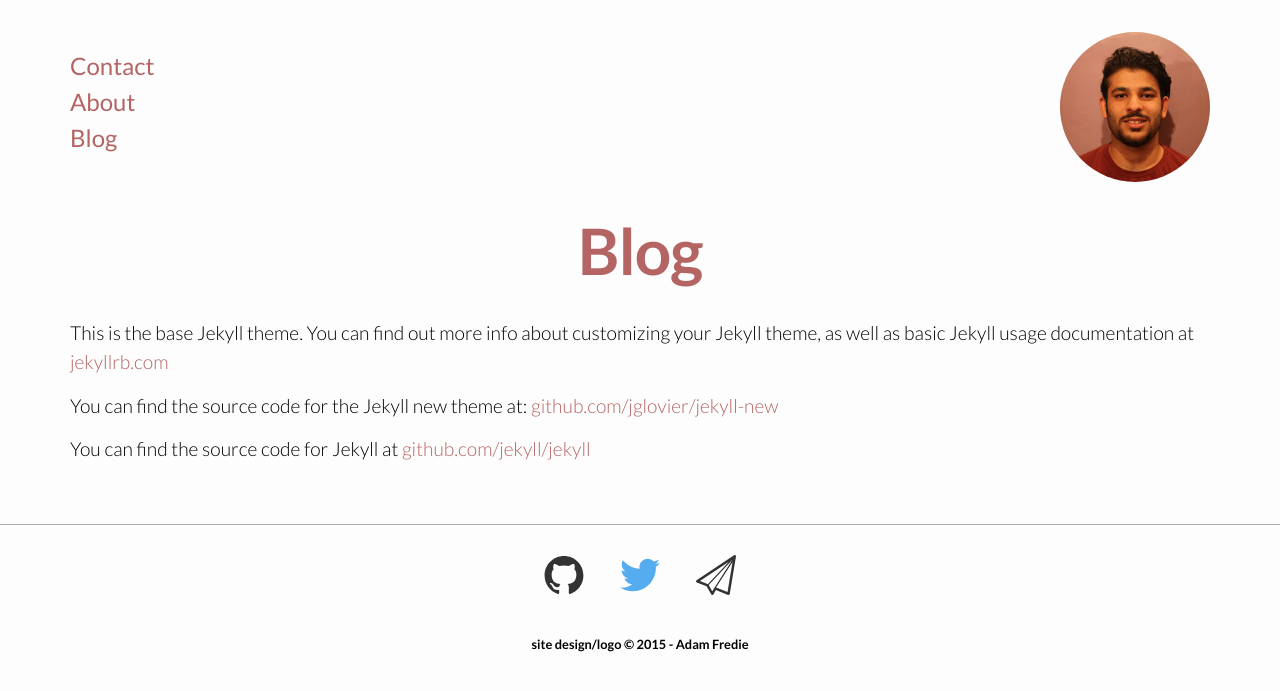
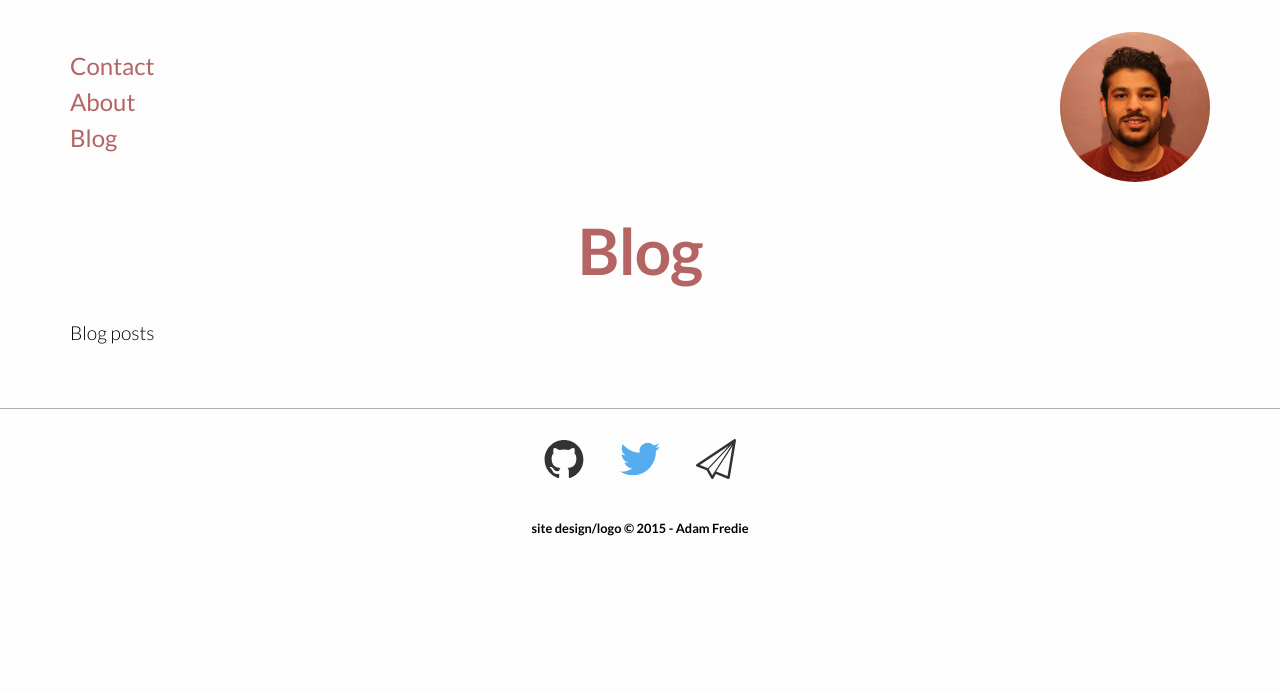
Before and after one commit to adamfredie/adamfredie.github.io, a Jekyll site: the page built from blog.md, in a window 1280 px wide. Shown: the top 691 px of the page. Built offline with Jekyll 4.4.1, drawn with Linux system fonts in a browser that asks for light colours.

```diff
--- a/_posts/2015-08-21-Node.js-Land.markdown
+++ b/_posts/2015-08-21-Node.js-Land.markdown
@@ -89,3 +89,6 @@ The code base for the app we created is [available here](https://github.com/adam
 <br />
 
 **This post was co-authored by [Abdul Majid](mailto:maajidz@yahoo.com)**
+
+<!-- #80bd01 Node -->
+<!-- #f26922 Ax -->
--- a/blog.md
+++ b/blog.md
@@ -4,8 +4,4 @@ title: Blog
 permalink: /blog/
 ---
 
-This is the base Jekyll theme. You can find out more info about customizing your Jekyll theme, as well as basic Jekyll usage documentation at [jekyllrb.com](http://jekyllrb.com/)
-
-You can find the source code for the Jekyll new theme at: [github.com/jglovier/jekyll-new](https://github.com/jglovier/jekyll-new)
-
-You can find the source code for Jekyll at [github.com/jekyll/jekyll](https://github.com/jekyll/jekyll)
+Blog posts
```
Also changed, not shown: _posts/hide-2015-08-13-welcome-to-jekyll.markdown (renamed from _posts/2015-08-13-welcome-to-jekyll.markdown), 5 other files.
